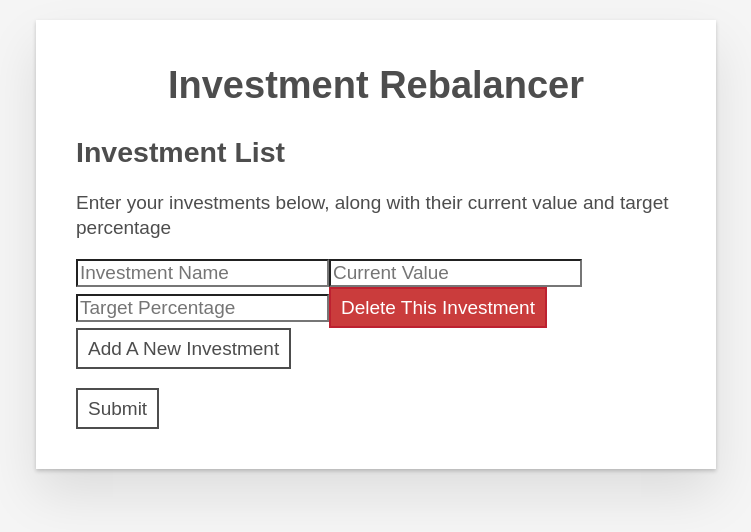
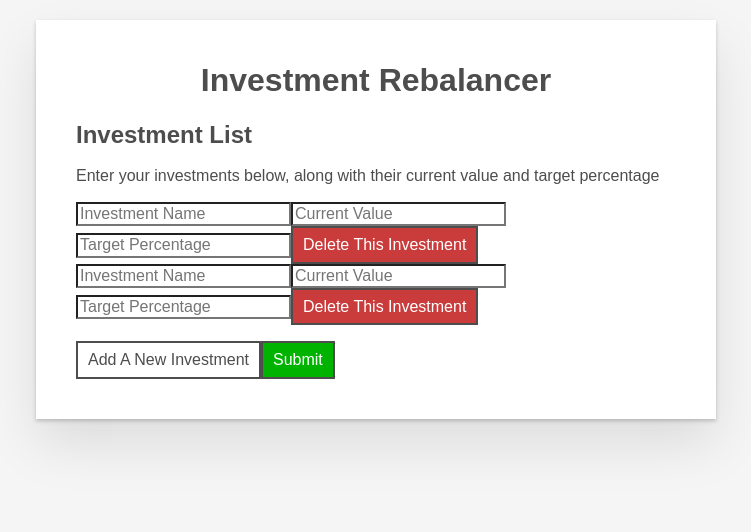
Before and after one commit to charlieterle/financial-tools, a React (Create React App) app: page / in a window 1280 px wide. Shown: the top 532 px of the page, without its empty margins (264-1015 px from the left). Built offline with nearby package versions, Linux system fonts and the light colour scheme.

Commit message:
Change button colors and reformat input lines for ease of use

```diff
--- a/src/App.js
+++ b/src/App.js
@@ -103,13 +103,13 @@ function App(props) {
       <p>Enter your investments below, along with their current value and target percentage</p>
       <ul id='investmentlist'>
         {investmentList}
-        <button
-          className='button addinvestment'
-          onClick={addInvestment}>Add a new investment
-        </button>
       </ul>
       <button
-        className='button rebalance'
+        className='button add-entry-button'
+        onClick={addInvestment}>Add a new investment
+      </button>
+      <button
+        className='button submit-button'
         onClick={rebalance}
       >
         Submit
@@ -124,7 +124,7 @@ function App(props) {
         {resultsList}
       </ul>
       <button
-        className='button rebalance'
+        className='button reset-button'
         onClick={rebalance}
       >
         Edit Investments
--- a/src/index.css
+++ b/src/index.css
@@ -63,12 +63,6 @@ body {
   background-color: #f5f5f5;
   color: #4d4d4d;
 }
-@media screen and (min-width: 620px) {
-  body {
-    font-size: 1.9rem;
-    line-height: 1.31579;
-  }
-}
 /*END RESETS*/
 /* GLOBAL STYLES */
 
@@ -82,9 +76,12 @@ body {
 .delete-button {
   color: #fff;
   background-color: #ca3c3c;
-  border-color: #bd2130;
 }
 
+.submit-button {
+  color: #fff;
+  background-color: #00b300;
+}
 
 /* END GLOBAL STYLES */
 .rebalanceapp {
@@ -102,7 +99,7 @@ body {
   }
 }
 .rebalanceapp > * {
-  max-width: 100rem;
+  max-width: 200rem;
   margin-left: auto;
   margin-right: auto;
 }
--- a/src/index.js
+++ b/src/index.js
@@ -5,6 +5,7 @@ import App from './App';
 
 const INITIAL_DATA = [
   {id: 'first-investment', investmentName: '', value: '', percent: '', purchase: null},
+  {id: 'second-investment', investmentName: '', value: '', percent: '', purchase: null},
 ];
 
 const root = ReactDOM.createRoot(document.getElementById('root'));
```
